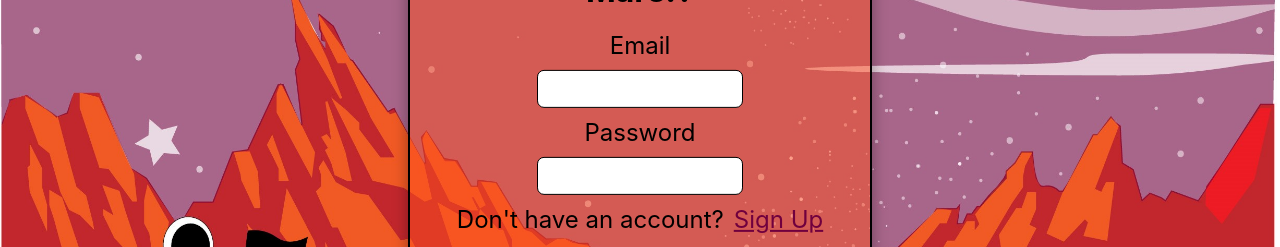
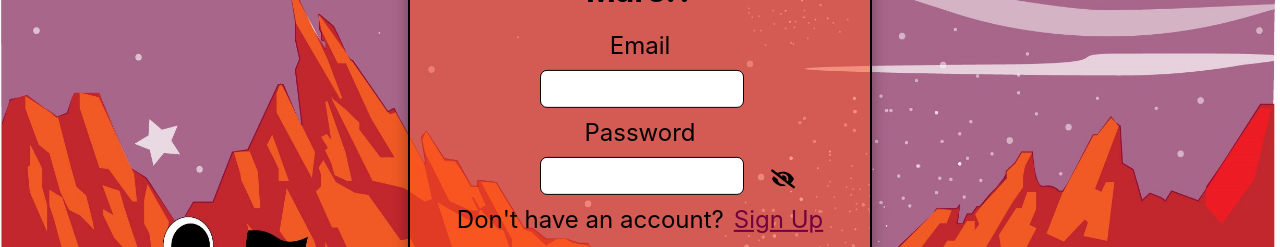
Before and after one commit to ramirolynch/space-front, a React (Create React App) app: page / in a window 1280 px wide. Shown: the part 322-569 px from the top of the page. Built offline with nearby package versions, Linux system fonts and the light colour scheme.

Commit message:
added eye icon beside password

```diff
--- a/package.json
+++ b/package.json
@@ -20,6 +20,7 @@
     "react": "^18.0.0",
     "react-date-picker": "^8.4.0",
     "react-dom": "^18.0.0",
+    "react-hook-form": "^7.29.0",
     "react-icons": "^4.3.1",
     "react-moment": "^1.1.2",
     "react-router-dom": "^6.3.0",
--- a/src/LogInSignUp.css
+++ b/src/LogInSignUp.css
@@ -18,9 +18,9 @@
 #first_name,
 #last_name,
 .confirmPass {
-  padding: 7px 2px;
+  padding: 7px 0 7px 2px;
   width: 200px;
-  margin: 10px;
+  margin: 10px 7px 10px 10px;
   border-radius: 7px;
   border: 1px solid black;
   outline: none;
@@ -28,10 +28,25 @@
   font-size: 1.2rem;
 }
 
+i:hover {
+  color: white;
+  cursor: pointer;
+}
+
 .login,
 .signUp {
   font-size: 2.5rem;
   margin-top: 0;
+}
+
+.faEye {
+  position: absolute;
+  display: inline-block;
+  align-items: center;
+  justify-content: center;
+  flex-direction: row;
+  margin: 20px;
+  font-size: 1.5rem;
 }
 
 label p {
--- a/src/components/Log-in.tsx
+++ b/src/components/Log-in.tsx
@@ -5,10 +5,12 @@ import { ToastContainer, toast } from "react-toastify";
 import "react-toastify/dist/ReactToastify.css";
 import { logIn } from "../services/SpaceTravelApi";
 import { SpaceContext } from "../context/SpaceContext";
+import { FaEye, FaEyeSlash } from "react-icons/fa";
 
 export function LogIn() {
   const [email, setEmail] = useState("");
   const [password, setPassword] = useState("");
+  const [passwordShown, setPasswordShown] = useState(false);
   let navigate = useNavigate();
   const { loginUser } = useContext(SpaceContext);
 
@@ -51,6 +53,10 @@ export function LogIn() {
     }
   }
 
+  const togglePasswordVisiblity = () => {
+    setPasswordShown(passwordShown ? false : true);
+  };
+
   return (
     <div className="loginContainer">
       <form onSubmit={handleSubmit}>
@@ -63,19 +69,23 @@ export function LogIn() {
             name="email"
             id="email"
             value={email}
-            onChange={(e) => setEmail(e.target.value)}
+            onChange={(e: any) => setEmail(e.target.value)}
           />
         </label>
         <label>
           <p>Password</p>
           <input
-            type="password"
+            type={passwordShown ? "text" : "password"}
             name="password"
             id="password"
             value={password}
             onChange={(e) => setPassword(e.target.value)}
           />
         </label>
+
+        <i className="faEye" onClick={togglePasswordVisiblity}>
+          {passwordShown ? <FaEye /> : <FaEyeSlash />}
+        </i>
 
         <div>
           <label className="dontHaveAcc">Don't have an account?</label>
```
Also changed, not shown: 1 other file (tests, documents, lock files or other folders).
